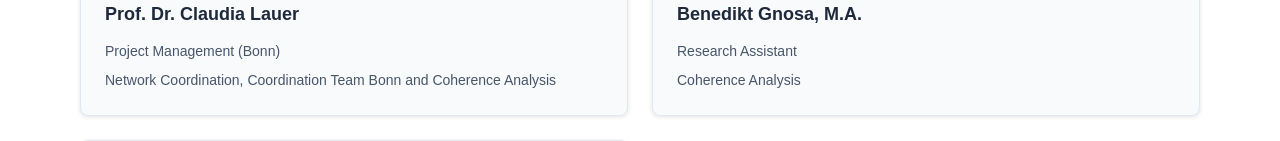
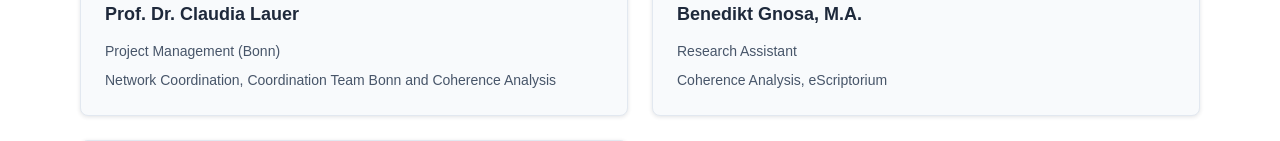
Before and after one commit to tonkohaerenz/tonkohaerenz.github.io, a Next.js app: page /en/team in a window 1280 px wide. Shown: the part 395-536 px from the top of the page. Built offline with nearby package versions, Linux system fonts and the light colour scheme.

Commit message:
Benedikts Aufgabenbereich ergänzt

```diff
--- a/src/app/en/team/page.tsx
+++ b/src/app/en/team/page.tsx
@@ -15,7 +15,7 @@ const teamMembersBonn = [
     surname: 'Gnosa',
     title2: 'M.A.',
     role: 'Research Assistant',
-    bio: 'Coherence Analysis',
+    bio: 'Coherence Analysis, eScriptorium',
     link: 'https://www.iglk.uni-bonn.de/de/institut/abteilungen/germanistische-mediaevistik/personalseiten/benedikt_gnosa'
   },
   {
--- a/src/app/team/page.tsx
+++ b/src/app/team/page.tsx
@@ -16,7 +16,7 @@ const teamMembersBonn = [
     surname: 'Gnosa',
     title2: 'M.A.',
     role: 'Wissenschaftlicher Mitarbeiter',
-    bio: 'Kohärenzbildung',
+    bio: 'Kohärenzbildung, eScriptorium',
     link: 'https://www.iglk.uni-bonn.de/de/institut/abteilungen/germanistische-mediaevistik/personalseiten/benedikt_gnosa'
   },
   {
```
